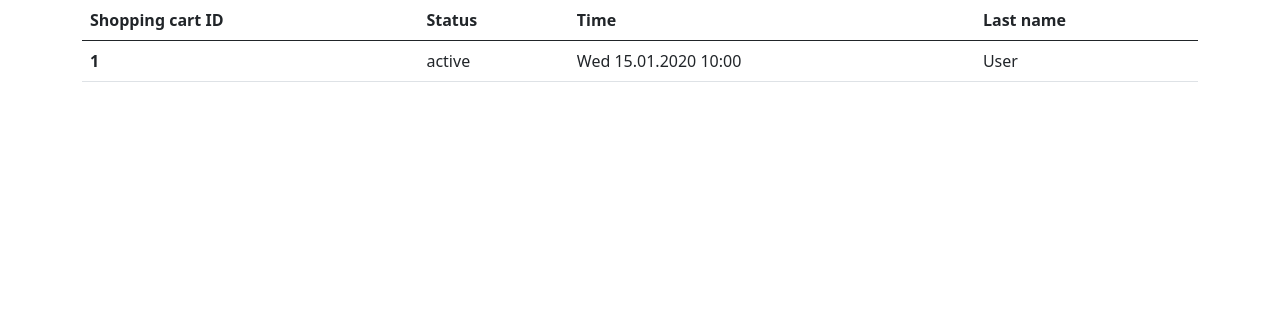
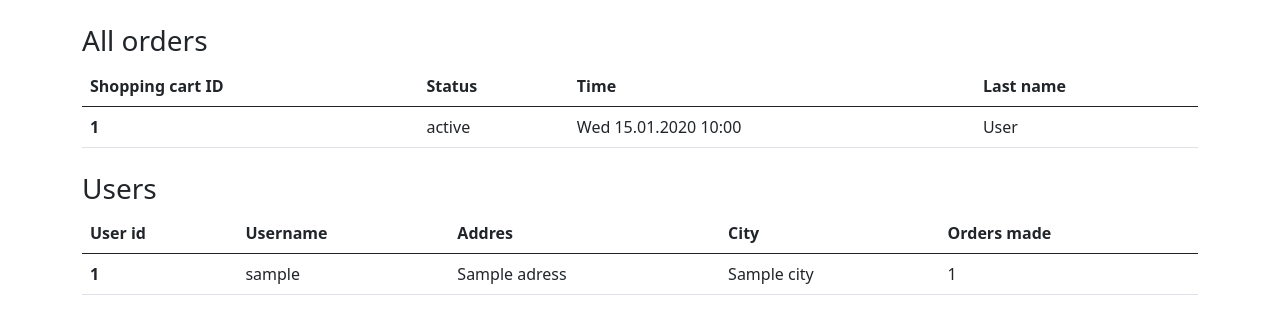
Before and after one commit to Petrimus/tsoha_flower_store, a Flask app: template flower_store/admin/templates/admin/admin_main.html in a window 1280 px wide. Shown: the part 56-390 px from the top of the page. Run offline with Flask 2, Linux system fonts and the light colour scheme; the template is opened without the code that fills it: most values are stand-ins (such as "Sample title", 1, 10 or a date in 2020); some libraries are stand-ins or nearby versions.

Commit message:
added users in admin view

```diff
--- a/config.py
+++ b/config.py
@@ -9,9 +9,7 @@ user = os.getenv('POSTGRES_USER')
 password = os.getenv('POSTGRES_PASSWORD')
 production_database_url = os.getenv('DATABASE_URL')
 development_database_url = os.getenv('POSTGRES_URL')
-# host = os.environ['POSTGRES_HOST']
-# database = os.environ['POSTGRES_DB']
-# port = os.environ['POSTGRES_PORT']
+database = os.environ['DATABASE_URL']
 
 
 class Config(object):
@@ -34,4 +32,4 @@ class TestingConfig(Config):
 
 class ProductionConfig(Config):
     FLASK_ENV = 'production'
-    SQLALCHEMY_DATABASE_URI = "postgresql://txjwpeazvjgcoy:60114927eb8a46de56b219042b4924a430100e22633dbfc97c0aee35935c59f0@ec2-3-230-38-145.compute-1.amazonaws.com:5432/d3scfbo5fit0gf"
+    SQLALCHEMY_DATABASE_URI = database
--- a/flower_store/admin/templates/admin/admin_main.html
+++ b/flower_store/admin/templates/admin/admin_main.html
@@ -2,8 +2,9 @@
 <!-- prettier ignore -->
 {% block content %}
 
-<div  class="container">
-  <div>
+<div class="container">
+  <div class="mt-4">
+    <h3>All orders</h3>
     <table class="table">
       <thead>
         <tr>
@@ -11,8 +12,9 @@
           <th scope="col">Status</th>
           <th scope="col">Time</th>
           <th scope="col">Last name</th>
+        </tr>
+      </thead>
 
-      </thead>
       <tbody>
         {% for order in orders %}
         <tr>
@@ -25,4 +27,30 @@
       </tbody>
     </table>
   </div>
+  <div class="mt-4">
+    <h3>Users</h3>
+    <table class="table">
+      <thead>
+        <tr>
+          <th scope="col">User id</th>
+          <th scope="col">Username</th>
+          <th scope="col">Addres</th>
+          <th scope="col">City</th>
+          <th scope="col">Orders made</th>
+        </tr>
+      </thead>
+      <tbody>
+        {% for user in users %}
+        <tr>
+          <th scope="row">{{user.id}}</th>
+          <td>{{user.username}}</td>
+          <td>{{user.adress}}</td>
+          <td>{{user.city}}</td>
+          <td>{{user.count}}</td>
+        </tr>
+        {% endfor %}
+      </tbody>
+    </table>
+  </div>
+</div>
 {% endblock %}
--- a/flower_store/admin/views.py
+++ b/flower_store/admin/views.py
@@ -12,5 +12,6 @@ def admin_orders():
     abort(403)
 
   orders = services.get_orders()
+  users = services.get_users()
 
-  return render_template('admin/admin_main.html', orders=orders)
+  return render_template('admin/admin_main.html', orders=orders, users=users)
```
Also changed, not shown: flower_store/admin/services.py (+9 -0 lines). Lines whose indentation alone changed are shown as unchanged.
